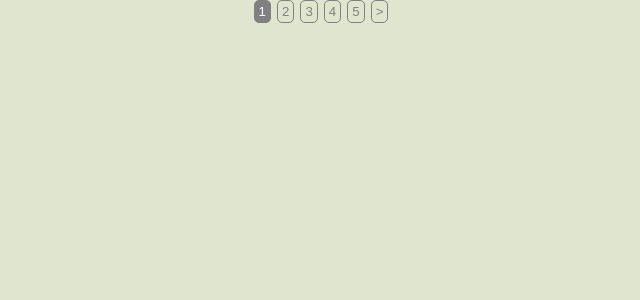
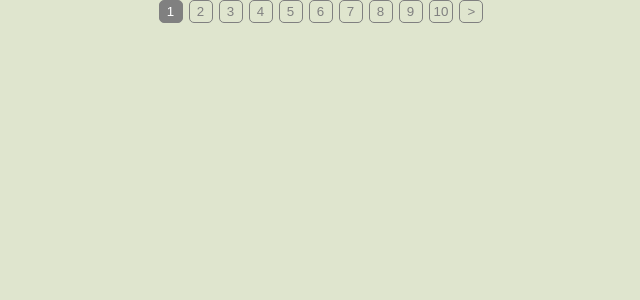
Before and after one commit to YuriyEG/Tool-kit, a React (Vite) app: page / in a window 1280 px wide. Shown: the top 300 px of the page, without its empty margins (319-959 px from the left). Built offline with nearby package versions, Linux system fonts and the light colour scheme.

Commit message:
add min-width to pagination button

```diff
--- a/src/shared/ui/pagination.tsx
+++ b/src/shared/ui/pagination.tsx
@@ -10,6 +10,7 @@ interface PaginationProps {
 
 const Button = styled.button<{ isActive: boolean }>`
   margin: 0 3px;
+  min-width: 24px;
   padding: 3px 4px;
   border: 1px solid gray;
   border-radius: 5px;
@@ -37,7 +38,7 @@ const Pagination: React.FC<PaginationProps> = ({
   currentPage,
 }) => {
   const totalPages = Math.ceil(totalItems / itemsPerPage)
-  const maxButtons = 5
+  const maxButtons = 10
 
   const calculatePageButtons = () => {
     let pageNumbers: number[] = []
```
